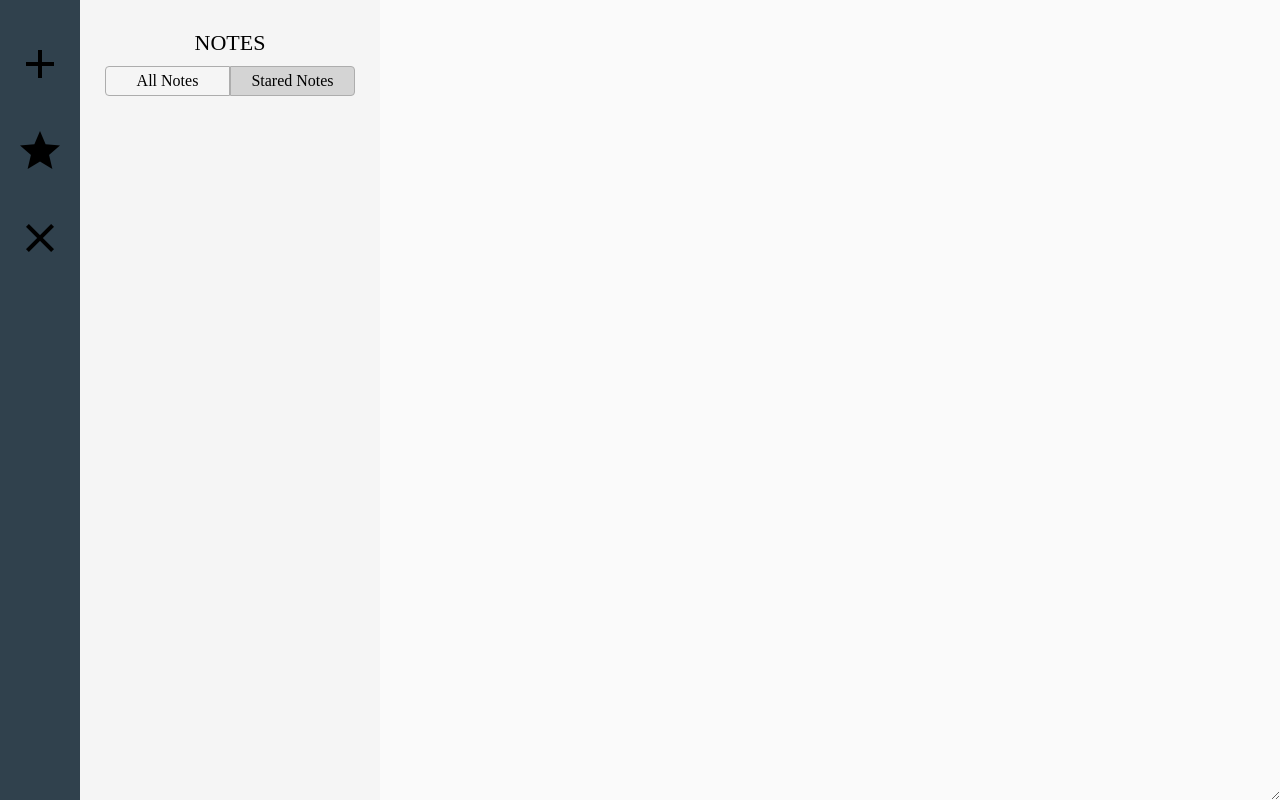
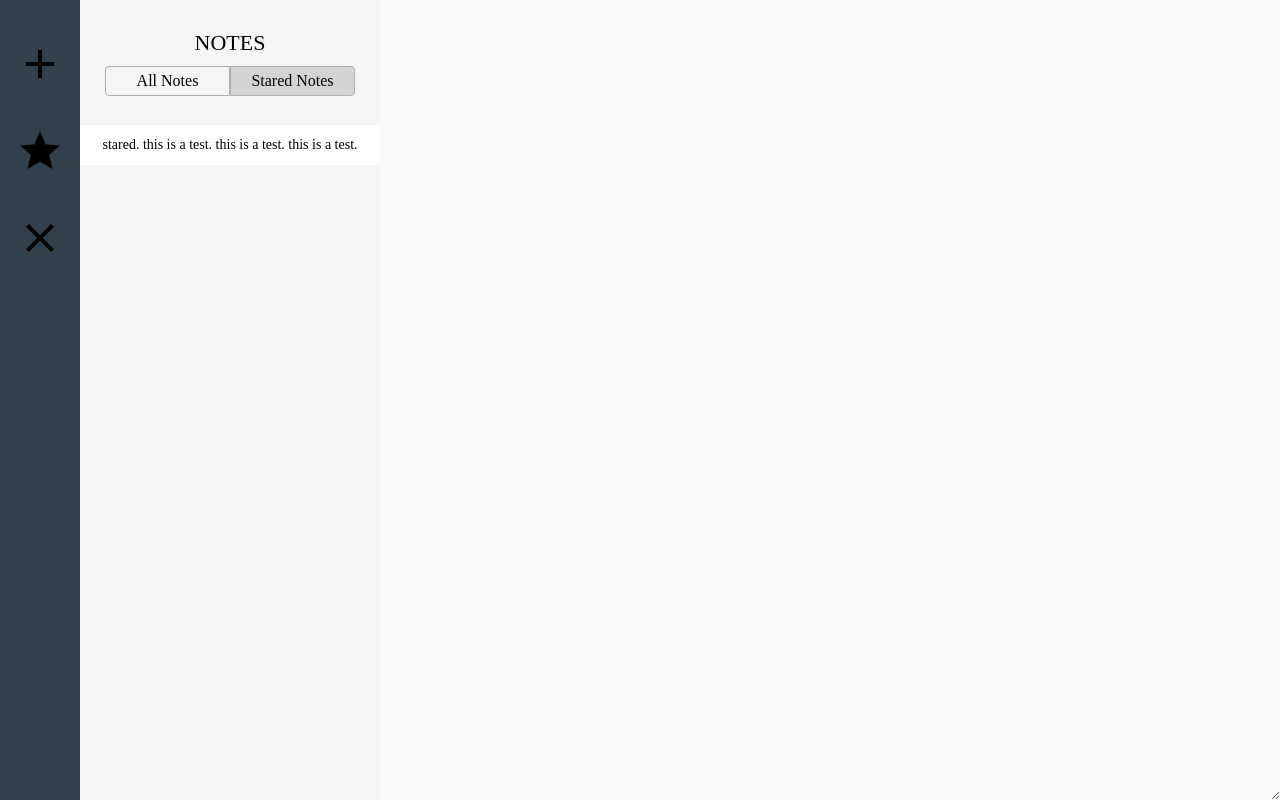
Before and after one commit to hwoarangzk/vue-note-demo, a Vue app: page / in a window 1280 px wide. Both pictures are taken after a click on the element "Stared Notes". Built offline with nearby package versions, Linux system fonts and the light colour scheme.

Commit message:
added stared notes switch effect

```diff
--- a/src/components/List.vue
+++ b/src/components/List.vue
@@ -4,7 +4,19 @@
 		<div class="categorys">
 			<span class="all category" :class="{selected : isAllSelected}" @click="switch2All">All Notes</span><span class="stared category" :class="{selected: !isAllSelected}" @click="switch2Stared">Stared Notes</span>
 		</div>
-		<div class="list">
+		<div class="notes">
+			<template v-for="(note, index) in notes">
+				<template v-if="!isAllSelected">
+					<p class="note" @click="selectNote(index, $event)" v-if="note.isStared">
+					<span>{{note.text}}</span>
+				</p>
+				</template>
+				<template v-else>
+					<p class="note" @click="selectNote(index, $event)">
+					<span>{{note.text}}</span>
+				</p>
+				</template>
+			</template>
 
 		</div>
 	</div>
@@ -15,16 +27,32 @@
 	export default {
 		name: 'list',
 		methods: {
-			switch2All () {
+			selectNote(index, e) {
+				console.log(index);
+			},
+			switch2All() {
 				this.isAllSelected = true;
 			},
-			switch2Stared () {
+			switch2Stared() {
 				this.isAllSelected = false;
 			}
 		},
 		data() {
 			return {
-				isAllSelected: true
+				isAllSelected: true,
+				currentNote: this.$store.state.currentNote,
+				notes: this.$store.state.notes
+
+			}
+		},
+		computed: {
+			staredNotes() {
+				return this.$store.state.notes.filter(function(obj) {
+					return obj.isStared === true
+				});
+			},
+			displayedNotes() {
+				return this.isAllSelected ? this.notes : this.staredNotes
 			}
 		}
 	}
@@ -79,6 +107,32 @@
 				}
 			}
 		}
+
+		.notes {
+
+			margin-top: 25px;
+
+			.note {
+				height: 40px;
+				line-height: 40px;
+				overflow: hidden;
+				vertical-align: bottom;
+				padding-left: 15px;
+				padding-right: 15px;
+				background: #fff;
+				font-size: 14px;
+
+				&:hover {
+					cursor: pointer;
+					background: #f5f5f5;
+				}
+
+				&.editing {
+					background: #337ab7;
+					color: #fff;
+				}
+			}
+		}
 	}
 
 </style>
--- a/src/store/index.js
+++ b/src/store/index.js
@@ -5,7 +5,13 @@ Vue.use(Vuex)
 
 export default new Vuex.Store({
 	state: {
-		notes: [],
+		notes: [{
+			text: 'stared. this is a test. this is a test. this is a test. this is a test',
+			isStared: true
+		}, {
+			text: 'this is a test. this is a test. this is a test. this is a test',
+			isStared: false
+		}],
 		currentNote: null
 	}
 });
```
